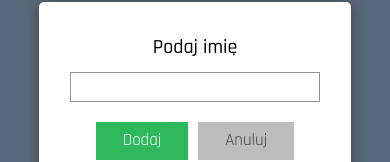
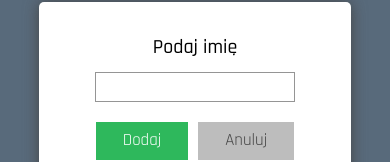
Before and after one commit to Maciej86/dashboard, a React (Create React App) app: page / in a window 390 px wide. Shown: the part 271-433 px from the top of the page. Built offline with nearby package versions, Linux system fonts and the light colour scheme.

Commit message:
Mobile styling has been improved

```diff
--- a/src/features/Name/index.tsx
+++ b/src/features/Name/index.tsx
@@ -2,8 +2,15 @@ import { useState } from "react";
 import { useDispatch } from "react-redux";
 import { addNewName } from "./sliceName";
 import { ButtonCancel, ButtonConfirm } from "../../common/Button/styled";
-import { Wrapper, Window, Title, Description, Buttons, From } from "./styled";
-import { InputText } from "../../common/Input/styled";
+import {
+  Wrapper,
+  Window,
+  Title,
+  Description,
+  Buttons,
+  From,
+  Input,
+} from "./styled";
 
 export const Name = () => {
   const [userName, setUserName] = useState("");
@@ -25,9 +32,10 @@ export const Name = () => {
       <Window>
         <Title>Podaj imię</Title>
         <From onSubmit={onFromSubmit}>
-          <InputText
+          <Input
             type="text"
             value={userName}
+            maxLength={10}
             onChange={({ target }) => setUserName(target.value)}
           />
           <Buttons>
--- a/src/features/Name/styled.ts
+++ b/src/features/Name/styled.ts
@@ -1,4 +1,5 @@
 import styled from "styled-components";
+import { InputText } from "../../common/Input/styled";
 
 export const Wrapper = styled.div`
   position: fixed;
@@ -43,6 +44,15 @@ export const Title = styled.p`
   font-weight: 500;
 `;
 
+export const Input = styled(InputText)`
+  max-width: 200px;
+  text-align: center;
+
+  @media (max-width: ${({ theme }) => theme.media.height350}px) {
+    max-width: 100%;
+  }
+`;
+
 export const Buttons = styled.div`
   display: flex;
   justify-content: center;
```
